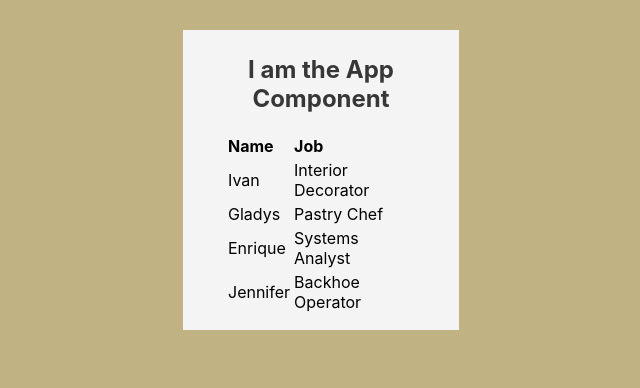
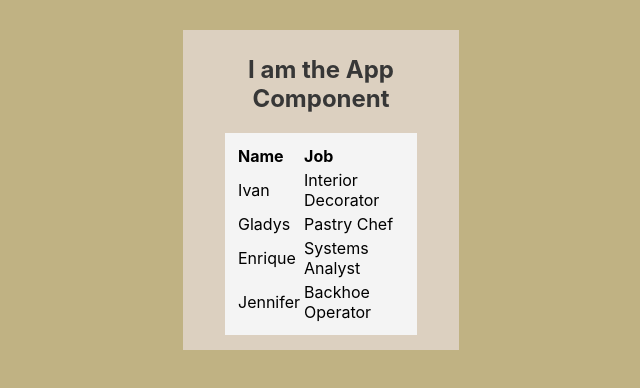
Before and after one commit to giacomo9999/React-CRUD-Multi-Component, a React (Create React App) app: page / in a window 1280 px wide. Shown: the top 388 px of the page, without its empty margins (319-959 px from the left). Built offline with nearby package versions, Linux system fonts and the light colour scheme.

Commit message:
Broken and fixed...

```diff
--- a/src/App.js
+++ b/src/App.js
@@ -12,11 +12,18 @@ class App extends Component {
     ]
   };
 
+  removePerson = index => {
+    const { people } = this.state;
+    this.setState({
+      people: people.filter((entry, i) => i !== index)
+    });
+  };
+
   render() {
     return (
       <div className="container">
         <h2>I am the App Component</h2>
-        <Table personnel={this.state.people} />
+        <Table personnel={this.state.people} removePerson={this.removePerson}/>
       </div>
     );
   }
--- a/src/Table.js
+++ b/src/Table.js
@@ -11,11 +11,10 @@ const TableHeader = () => {
   );
 };
 
-class TableBody extends Component {
-  render() {
+const TableBody = props => {
   return (
     <tbody>
-        {this.props.personnel.map(entry => (
+      {props.personnel.map((entry, index) => (
         <tr key={entry.id}>
           <td>{entry.name}</td>
           <td>{entry.occupation}</td>
@@ -23,8 +22,7 @@ class TableBody extends Component {
       ))}
     </tbody>
   );
-  }
-}
+};
 
 class Table extends Component {
   render() {
--- a/src/index.css
+++ b/src/index.css
@@ -33,9 +33,11 @@ ul {
 }
 
 table {
+  background-color: #f4f4f4;
   width: 75%;
   list-style: none;
   margin: 0 auto 10px;
+  padding: 10px;
 }
 
 thead {
@@ -49,6 +51,6 @@ li {
 .container {
   margin: 30px auto;
   width: 20%;
-  background-color: #f4f4f4;
+  background-color: #DCD0C0;
   padding: 5px 10px;
 }
```
Lines whose indentation alone changed are shown as unchanged.
